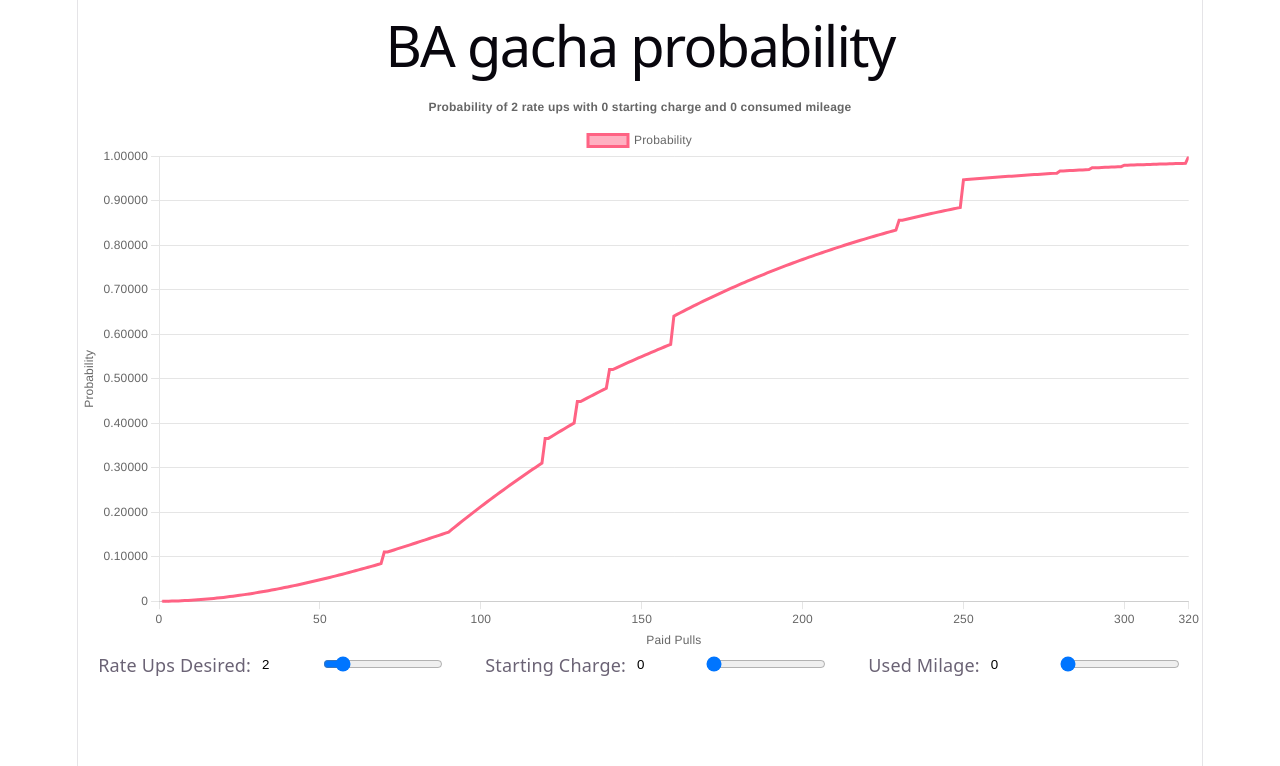
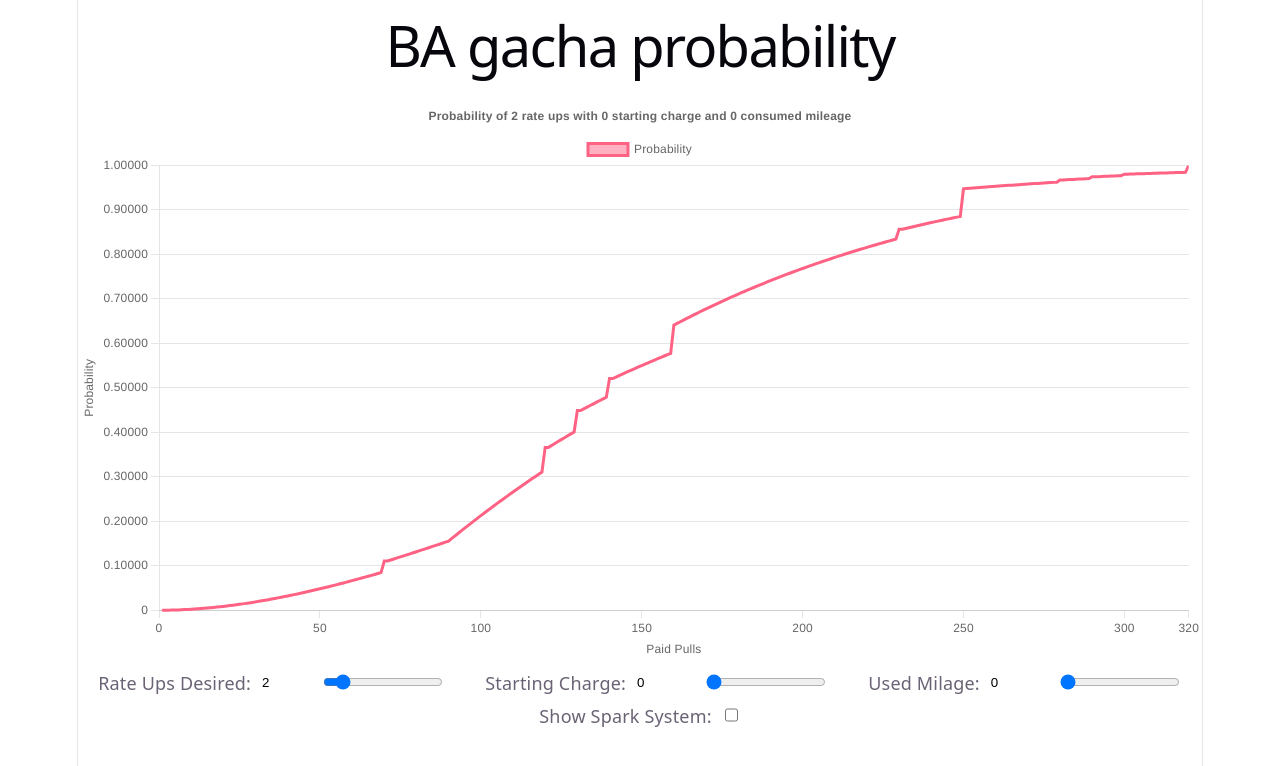
Before and after one commit to michaevelli/BA-probabilityCalc, a React (Vite) app: page / in a window 1280 px wide. Shown: the top 766 px of the page. Built offline with nearby package versions, Linux system fonts and the light colour scheme.

Commit message:
add spark system graph

```diff
--- a/src/App.css
+++ b/src/App.css
@@ -1,4 +1,9 @@
-#controls {
+#center {
+  display: flex;
+  flex-direction: column;
+  gap: 0.5rem;
+}
+.controls {
   display: flex;
   flex-direction: row;
   justify-content: space-around;
--- a/src/App.tsx
+++ b/src/App.tsx
@@ -19,6 +19,8 @@ function App() {
   const [startingCharge, setStartingCharge] = useState(0);
   const [usedMileage, setUsedMilage] = useState(0);
   const [totalSuccess, setTotalSuccess] = useState(2);
+
+  const [showSparkSystem, setShowSparkSystem] = useState(false);
 
   const bonusTicket = [70, 130, 150, 170, 270, 330, 350, 370].map((e) => e - usedMileage).filter((e) => e > 0);
 
@@ -80,6 +82,34 @@ function App() {
     return convolute( altDistribution, newDistribution );
   }
 
+  const binomialTail = (trials: number, minimum: number) => {
+    const RATE = 0.007;
+    if (minimum <= 0) {
+      return 1;
+    }
+    if (minimum > trials) {
+      return 0;
+    }
+    const q = 1 - RATE;
+    let term = Math.pow(q, trials);
+    let below = term;
+    for (let successes = 1; successes < minimum; successes += 1) {
+      term *= ((trials - successes + 1) / successes) * (RATE / q);
+      below += term;
+    }
+    return 1 - below;
+  }
+
+  const cumulativeBinomialTail = (success: number) => {
+    const SPARK = 200;
+    let result: Array<number> = [];
+    for (let i = 0; i < success * SPARK - 1; i++) {
+      result[i] = binomialTail(i+1, success - Math.floor(i/SPARK))
+    }
+    result[success * SPARK - 1] = 1;
+    return result;
+  }
+
   const single = generateDistribution();
   const singlePlusCharge = generateDistribution(startingCharge);
 
@@ -93,6 +123,12 @@ function App() {
   bonusTicket.forEach((i, j) => {
     probability.cumulative.splice(i - (10 * j), 10)
   })
+
+  const oldSystemProbability = showSparkSystem ? cumulativeBinomialTail(totalSuccess) : null;
+  if (oldSystemProbability) {
+    probability.cumulative.push(...(Array.from({length: oldSystemProbability.length - probability.cumulative.length}, (_, i) => 1)))
+  }
+  console.log(probability)
 
   ChartJS.register(
     CategoryScale,
@@ -153,7 +189,7 @@ function App() {
     labels,
     datasets: [
       {
-        label: 'Probability',
+        label: oldSystemProbability ? 'Charge System' : 'Probability',
         data: probability.cumulative,
         borderColor: 'rgb(255, 99, 132)',
         backgroundColor: 'rgba(255, 99, 132, 0.5)',
@@ -161,13 +197,15 @@ function App() {
         pointRadius: 1,
         pointBorderWidth: 0
       },
-      // {
-      //   label: 'Dataset 2',
-      //   data: [1, 2, 3, 4, 5, 6],
-      //   borderColor: 'rgb(53, 162, 235)',
-      //   backgroundColor: 'rgba(53, 162, 235, 0.5)',
-      //   yAxisID: 'y1',
-      // },
+      ...(oldSystemProbability ? [{
+        label: 'Spark System',
+        data: oldSystemProbability,
+        borderColor: 'rgb(53, 162, 235)',
+        backgroundColor: 'rgba(53, 162, 235, 0.5)',
+        yAxisID: 'y',
+        pointRadius: 1,
+        pointBorderWidth: 0
+      }] : []),
     ],
   };
 
@@ -178,7 +216,7 @@ function App() {
         <div>
           <Line options={options} data={data} />
         </div>
-        <div id="controls">
+        <div className="controls">
           <span className="control">
             <label>Rate Ups Desired: </label>
             <input
@@ -231,6 +269,16 @@ function App() {
             />
           </span>
         </div>
+        <div className="controls">
+          <span className="control">
+            <label>Show Spark System: </label>
+            <input
+              type="checkbox"
+              value={showSparkSystem.toString()}
+              onChange={(e) => setShowSparkSystem(e.target.checked)}
+            />
+          </span>
+        </div>
       </section>
 
     </>
```
